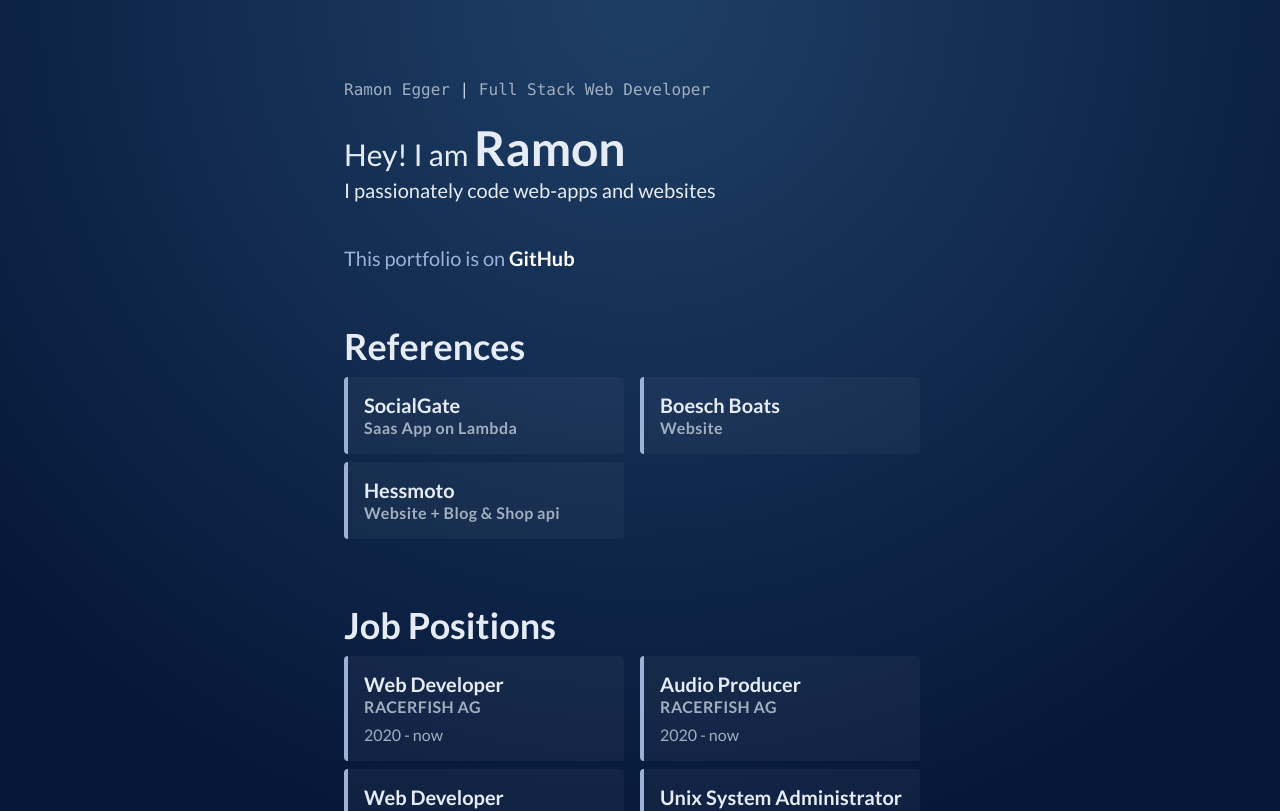
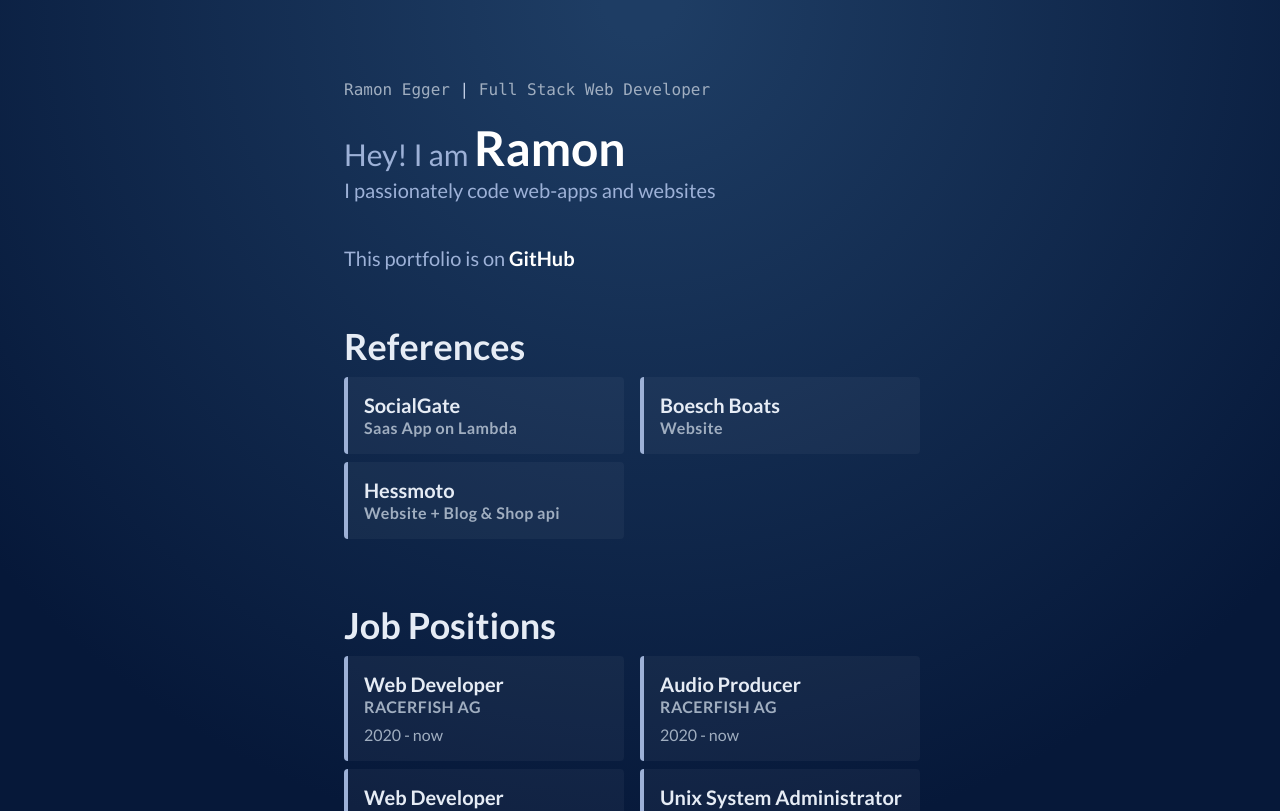
Before and after one commit to ramoneg/portfolio, a Nuxt app: page / in a window 1280 px wide. Shown: the top 811 px of the page. Built offline with nearby package versions, Linux system fonts and the light colour scheme.

Commit message:
New text colors

```diff
--- a/pages/index.vue
+++ b/pages/index.vue
@@ -1,8 +1,8 @@
 <template>
   <div>
     <h1 class="font-mono text-gray-500">Ramon Egger <span class="text-ocean-200">|</span> Full Stack Web Developer</h1>
-    <p class="mt-6 text-2xl md:text-3xl leading-none">Hey! I am <span class="font-bold text-4xl md:text-5xl">Ramon</span></p>
-    <p class="mt-2 text-xl leading-none">I passionately code web-apps and websites</p>
+    <p class="mt-6 text-2xl md:text-3xl leading-none text-ocean-300">Hey! I am <span class="font-bold text-white text-4xl md:text-5xl">Ramon</span></p>
+    <p class="mt-2 text-xl leading-none text-ocean-300">I passionately code web-apps and websites</p>
     <section ref="meta" class="text-xl leading-none text-ocean-300">This portfolio is on <a class="text-white font-bold" href="https://github.com/ramoneg/portfolio.git">GitHub</a></section>
     <section ref="References">
       <div class="content">
```
